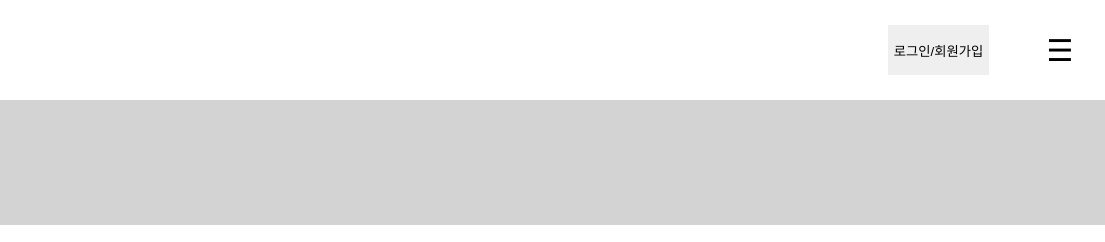
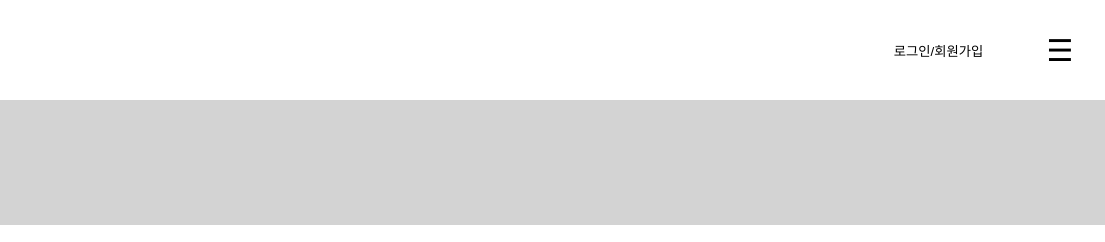
Before and after one commit to seungho2647/Ryzen-67s-home, a plain HTML site: page index.html in a window 1280 px wide. Shown: the top 242 px of the page, 175-1280 px from the left. Drawn offline with Linux system fonts and the light colour scheme.

Commit message:
Add background color to login dialog

```diff
--- a/style.css
+++ b/style.css
@@ -35,6 +35,7 @@ button {
     margin: 2%;
     height: 50px;
     border: none;
+    background-color: var(--bg);
 }
 #loginDialog, #회원가입Dialog {
     width: 350px;
```
